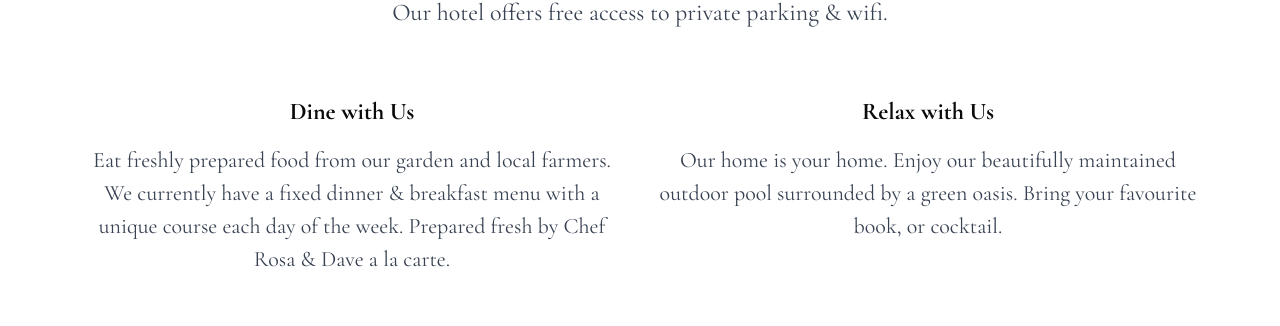
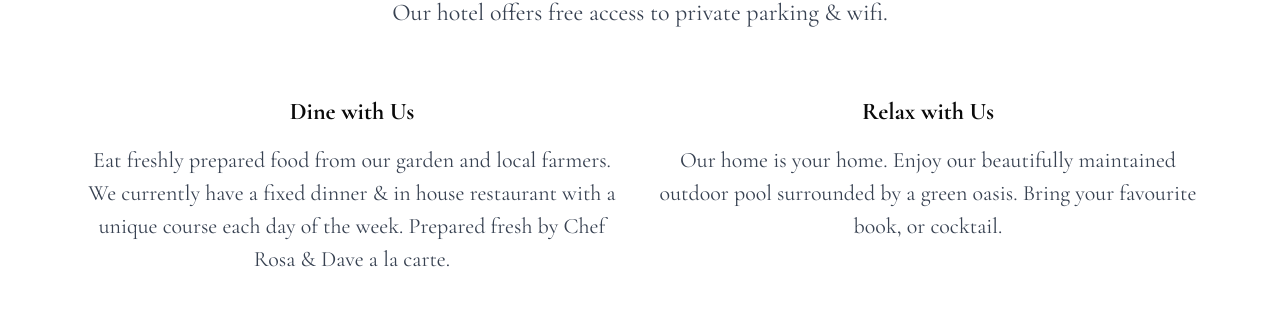
Before and after one commit to Yolxander/hotel-daleese, a Next.js app: page /amenities in a window 1280 px wide. Shown: the part 909-1235 px from the top of the page. Built offline with nearby package versions, Linux system fonts and the light colour scheme.

Commit message:
updated in house restaurant

```diff
--- a/src/components/amenities/amenities-section.tsx
+++ b/src/components/amenities/amenities-section.tsx
@@ -50,7 +50,7 @@ export function AmenitiesSectionComponent() {
             description: (
                 <>
                     Eat freshly prepared food from our garden and local farmers. We
-                    currently have a fixed dinner & breakfast menu with a unique course
+                    currently have a fixed dinner & in house restaurant with a unique course
                     each day of the week. Prepared fresh by Chef Rosa & Dave a la carte.
                 </>
             )
```
